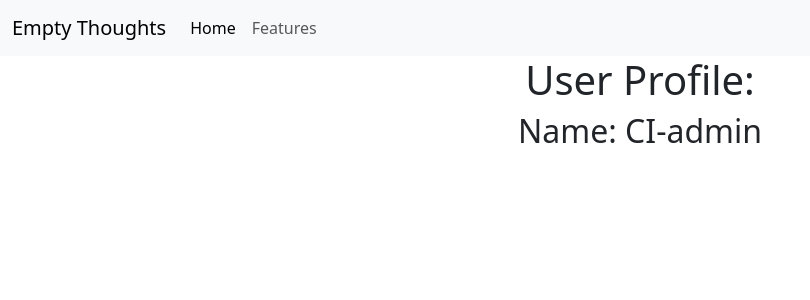
After one commit to AndreeeasN/pp4-empty-thoughts, a Django app: page /user/1 in a window 1280 px wide. The commit adds this page. Shown: the top 300 px of the page, without its empty margins (0-810 px from the left). Run offline with Django 3.2, Linux system fonts and the light colour scheme; data comes from the database, SQL or seed files in the repository; both versions use the stored data as it was after the commit.

Commit message:
Add url to basic user profile page

```diff
--- a/pp4_django/urls.py
+++ b/pp4_django/urls.py
@@ -23,4 +23,5 @@ urlpatterns = [
     path('add', views.add_thought, name='add'),
     path('edit/<thought_id>', views.edit_thought, name='edit'),
     path('delete/<thought_id>', views.delete_thought, name='delete'),
+    path('user/<user_id>', views.view_user, name='user'),
 ]
--- a/templates/thoughts/view_thoughts.html
+++ b/templates/thoughts/view_thoughts.html
@@ -19,7 +19,7 @@
                     {% if thought.anonymous %}
                     <strong>By: Anonymous</strong>
                     {% else %}
-                    <strong>By: {{thought.author}}</strong>
+                    <strong>By: <a a href="/user/{{thought.author.pk}}">{{thought.author}}</a></strong>
                     {% endif %}</h6>
                 <p class="card-text">{{thought.content}} </p>
                 <a href="/edit/{{thought.id}}" class="btn btn-outline-secondary">Edit</a>
--- /dev/null
+++ b/templates/users/view_user.html
@@ -0,0 +1,10 @@
+{% extends 'base.html' %}
+
+{% block content %}
+
+{% load static %}
+<div class="container text-center">
+    <h1>User Profile:</h1>
+    <h2>Name: {{user.get_username}}</h2>
+</div>
+{%endblock%}
--- a/thoughts/views.py
+++ b/thoughts/views.py
@@ -1,5 +1,5 @@
 from django.shortcuts import get_object_or_404, render, redirect
-from .models import Thought
+from .models import Thought, User
 from .forms import ThoughtForm
 
 # Create your views here.
@@ -10,7 +10,6 @@ def get_thoughts(request):
     context = {
         'thoughts': thoughts
     }
-
     return render(request, 'thoughts/view_thoughts.html', context)
 
 
@@ -48,3 +47,11 @@ def delete_thought(request, thought_id):
     thought = get_object_or_404(Thought, id=thought_id)
     thought.delete()
     return redirect('get_thoughts')
+
+
+def view_user(request, user_id):
+    user = get_object_or_404(User, id=user_id)
+    context = {
+        'user': user
+    }
+    return render(request, 'users/view_user.html', context)
```
Also changed, not shown: db.sqlite3.
